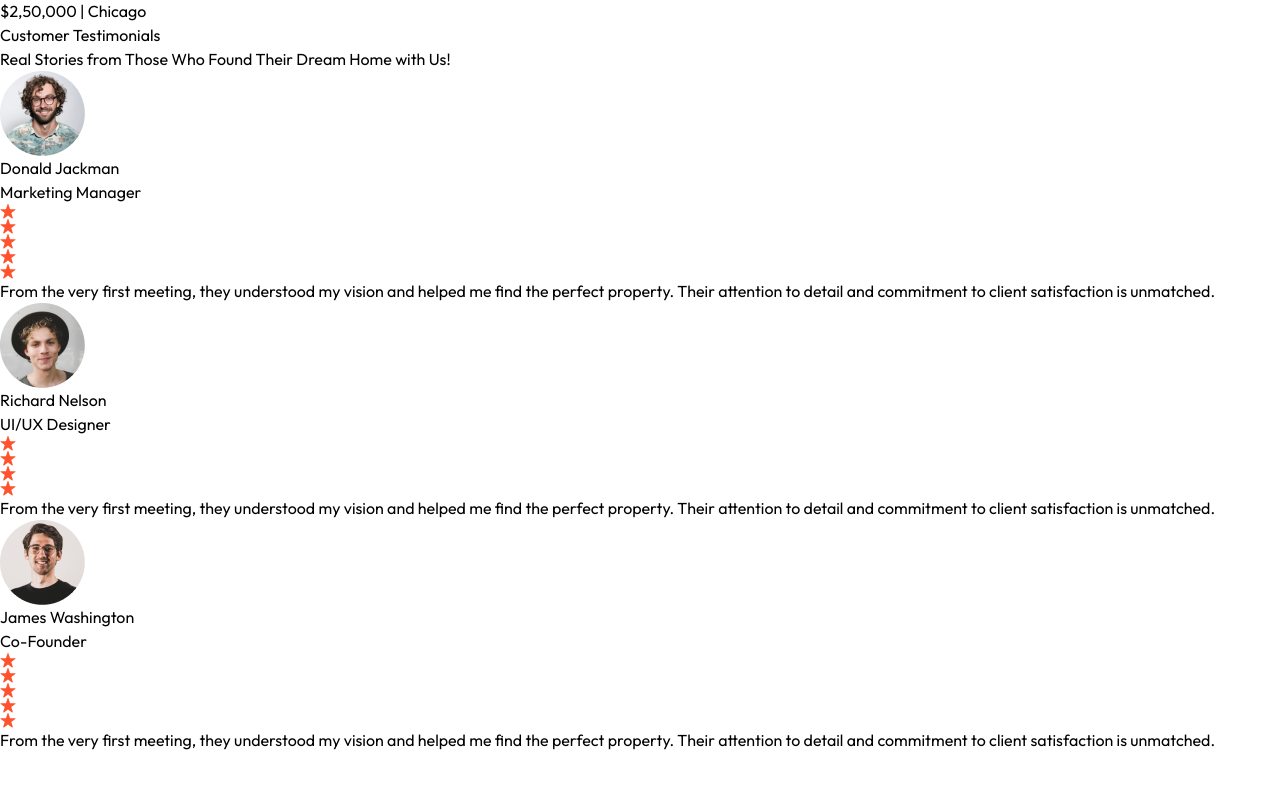
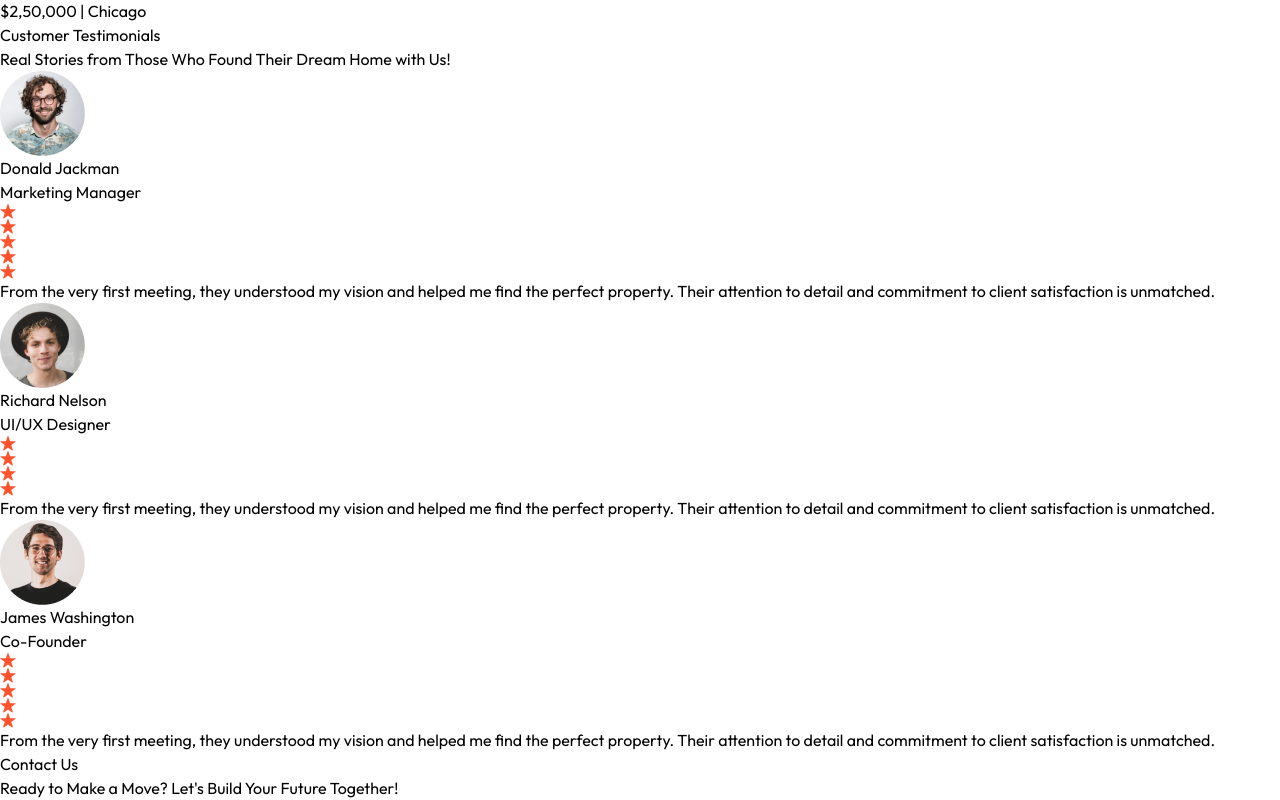
Before and after one commit to eissamonet/Real-Estate, a React (Vite) app: page / in a window 1280 px wide. Shown: the part 5749-6549 px from the top of the page. Before the commit the page ends 6501 px from the top, so only its background shows below. Built offline with nearby package versions, Linux system fonts and the light colour scheme; a web font is replaced by a local one.

Commit message:
added contact page

```diff
--- a/src/App.jsx
+++ b/src/App.jsx
@@ -3,6 +3,7 @@ import Header from './component/Header'
 import About from './component/About'
 import Projects from './component/Projects'
 import Testimonials from './component/Testimonials'
+import Contact from './component/Contact'
 
 const App = () => {
   return (
@@ -11,6 +12,7 @@ const App = () => {
       <About/>
       <Projects/>
       <Testimonials/>
+      <Contact/>
     </div>
   )
 }
--- /dev/null
+++ b/src/component/Contact.jsx
@@ -0,0 +1,12 @@
+import React from 'react'
+
+const Contact = () => {
+  return (
+    <div className='text-center p-6 py-20 lg:px-32 w-full overflow-hidden' id='contact'>
+      <h1 className='text-2xl sm:text-4xl font-bold mb-2 text-center'>Contact <span className='underline underline-offset-4 decoration-1 under font-light'>Us</span></h1>
+      <p className=' text-center text-gray-500 mb-12 max-w-80 mx-auto'>Ready to Make a Move? Let's Build Your Future Together!</p>
+    </div>
+  )
+}
+
+export default Contact
```
